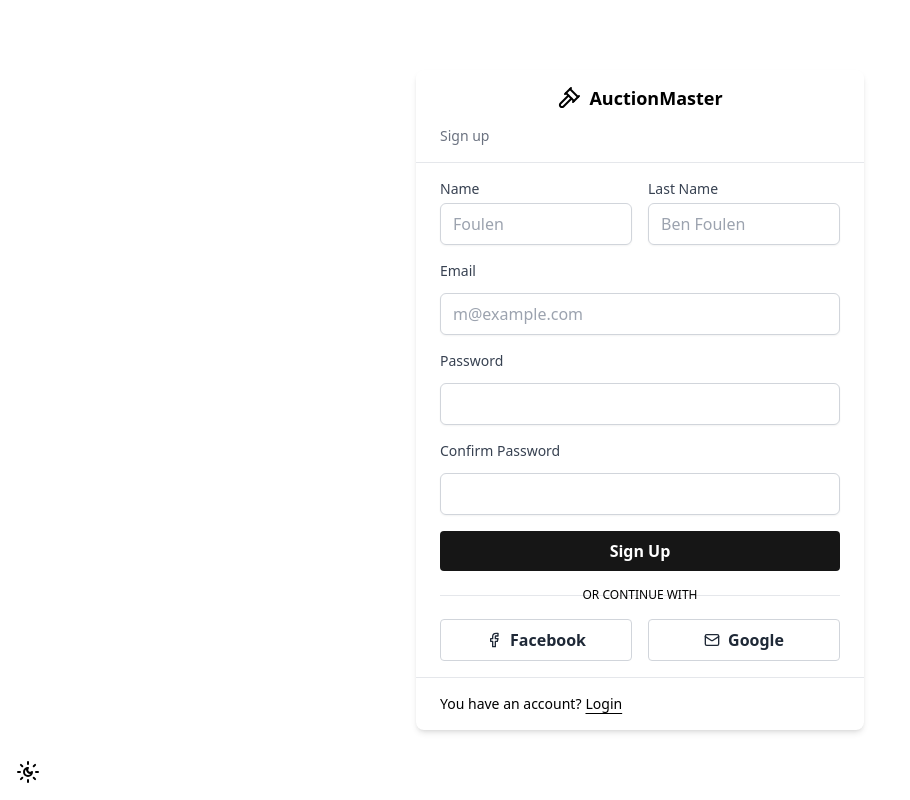
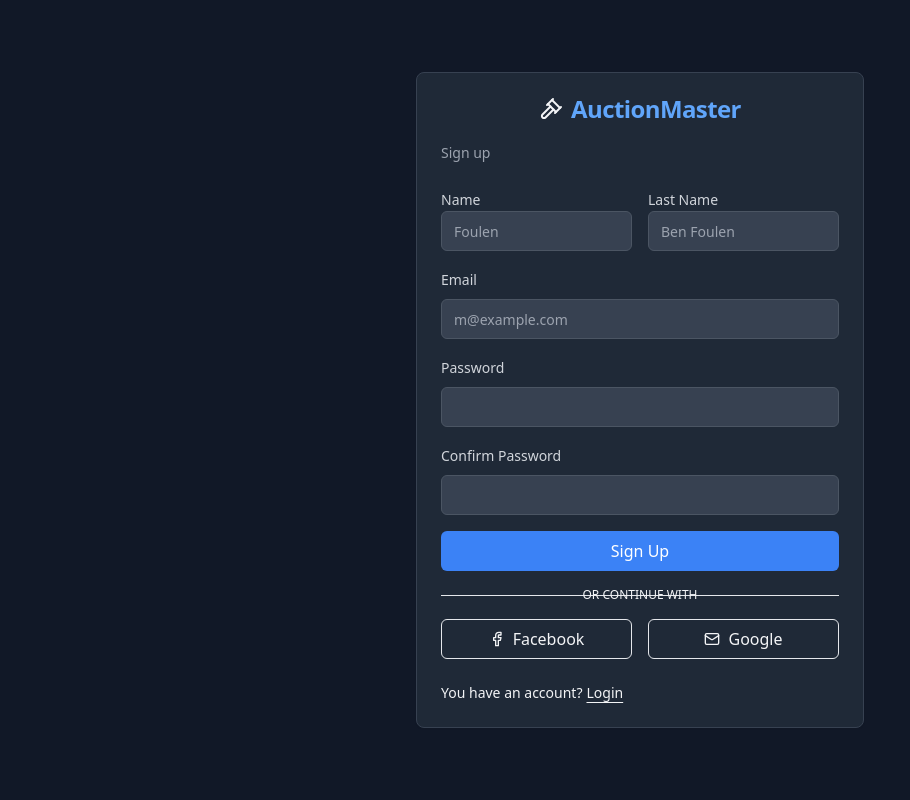
Before and after one commit to halimchoukani/SandD_Client, a React (Vite) app: page / in a window 1280 px wide. Shown: the whole page, without its empty margins (0-910 px from the left). Built offline with nearby package versions, Linux system fonts and the light colour scheme.

Commit message:
Add class-variance-authority dependency

```diff
--- a/package.json
+++ b/package.json
@@ -10,6 +10,7 @@
     "preview": "vite preview"
   },
   "dependencies": {
+    "class-variance-authority": "^0.7.0",
     "lucide-react": "^0.447.0",
     "react": "^18.3.1",
     "react-dom": "^18.3.1"
--- a/src/components/login.jsx
+++ b/src/components/login.jsx
@@ -1,7 +1,5 @@
-import React from "react";
-import { Button } from "../components/ui/index";
-import { Input } from "../components/ui/index";
-import { Label } from "../components/ui/index";
+import React, { useState } from "react";
+import { Button, Input, Label } from "./ui/index";
 import {
   Card,
   CardContent,
@@ -9,23 +7,40 @@
   CardFooter,
   CardHeader,
   CardTitle,
-} from "../components/ui/index";
-import { Gavel, Facebook, Mail } from "lucide-react";
+} from "./ui/index";
+import { Gavel, Facebook, Mail, SunMoon } from "lucide-react";
 
 export default function Login() {
   return (
-    <div className="min-h-screen flex items-center justify-center bg-white">
-      <Card className="w-full max-w-md">
+    <div
+      className={`min-h-screen flex items-center justify-center $
+        bg-[#111827]
+      `}
+    >
+      <Card className={`w-full max-w-md`}>
         <CardHeader className="space-y-1">
           <div className="flex items-center justify-center mb-4">
             <Gavel className="h-6 w-6 mr-2" />
-            <CardTitle className="text-2xl font-bold">AuctionMaster</CardTitle>
+            <CardTitle className="text-2xl font-bold ">AuctionMaster</CardTitle>
           </div>
-          <CardDescription>
-            Enter your email below to login to your account
-          </CardDescription>
+          <CardDescription>Sign up</CardDescription>
         </CardHeader>
         <CardContent className="space-y-4">
+          <div className="flex flex-row justify-between items-center gap-4">
+            <div>
+              <Label htmlFor="name">Name</Label>
+              <Input id="name" placeholder="Foulen" required type="text" />
+            </div>
+            <div>
+              <Label htmlFor="lastName">Last Name</Label>
+              <Input
+                id="lastName"
+                placeholder="Ben Foulen"
+                required
+                type="text"
+              />
+            </div>
+          </div>
           <div className="space-y-2">
             <Label htmlFor="email">Email</Label>
             <Input
@@ -39,23 +54,19 @@
             <Label htmlFor="password">Password</Label>
             <Input id="password" required type="password" />
           </div>
-          <div
-            className="text-sm underline underline-offset-4 hover:text-primary"
-            href="#"
-          >
-            Forgot password?
+          <div className="space-y-2">
+            <Label htmlFor="cpassword">Confirm Password</Label>
+            <Input id="cpassword" required type="password" />
           </div>
           <Button className="w-full" type="submit">
-            Sign In
+            Sign Up
           </Button>
           <div className="relative">
             <div className="absolute inset-0 flex items-center">
               <span className="w-full border-t" />
             </div>
             <div className="relative flex justify-center text-xs uppercase">
-              <span className="bg-background px-2 text-muted-foreground">
-                Or continue with
-              </span>
+              <span className={`bg-background px-2 `}>Or continue with</span>
             </div>
           </div>
           <div className="grid grid-cols-2 gap-4">
@@ -70,15 +81,15 @@
           </div>
         </CardContent>
         <CardFooter className="flex flex-wrap items-center justify-between gap-2">
-          <div className="text-sm text-muted-foreground flex flex-wrap">
+          <div className={`text-sm flex flex-wrap`}>
             <span className="mr-1 hidden sm:inline-block">
-              Don&apos;t have an account?
+              You have an account?
             </span>
             <div
-              className="underline underline-offset-4 hover:text-primary"
+              className={`underline underline-offset-4 hover:text-primary `}
               href="#"
             >
-              Sign up
+              Login
             </div>
           </div>
         </CardFooter>
--- a/src/components/signup.jsx
+++ b/src/components/signup.jsx
@@ -11,20 +11,13 @@
 import { Gavel, Facebook, Mail, SunMoon } from "lucide-react";
 
 export default function Signup() {
-  const [darkMode, setDarkMode] = useState(false);
-
-  // Toggle dark mode
-  const handleDarkModeToggle = () => {
-    setDarkMode((prevMode) => !prevMode);
-  };
-
   return (
     <div
-      className={`min-h-screen flex items-center justify-center ${
-        darkMode ? "bg-gray-900 text-white" : "bg-white"
-      }`}
+      className={`min-h-screen flex items-center justify-center $
+        bg-[#111827]
+      `}
     >
-      <Card className={`w-full max-w-md ${darkMode ? "bg-gray-800" : ""}`}>
+      <Card className={`w-full max-w-md`}>
         <CardHeader className="space-y-1">
           <div className="flex items-center justify-center mb-4">
             <Gavel className="h-6 w-6 mr-2" />
@@ -73,13 +66,7 @@
               <span className="w-full border-t" />
             </div>
             <div className="relative flex justify-center text-xs uppercase">
-              <span
-                className={`bg-background px-2 ${
-                  darkMode ? "text-gray-400" : "text-muted-foreground"
-                }`}
-              >
-                Or continue with
-              </span>
+              <span className={`bg-background px-2 `}>Or continue with</span>
             </div>
           </div>
           <div className="grid grid-cols-2 gap-4">
@@ -94,18 +81,12 @@
           </div>
         </CardContent>
         <CardFooter className="flex flex-wrap items-center justify-between gap-2">
-          <div
-            className={`text-sm flex flex-wrap ${
-              darkMode ? "text-gray-400" : "text-muted-foreground"
-            }`}
-          >
+          <div className={`text-sm flex flex-wrap`}>
             <span className="mr-1 hidden sm:inline-block">
               You have an account?
             </span>
             <div
-              className={`underline underline-offset-4 hover:text-primary ${
-                darkMode ? "hover:text-gray-200" : ""
-              }`}
+              className={`underline underline-offset-4 hover:text-primary `}
               href="#"
             >
               Login
@@ -113,12 +94,6 @@
           </div>
         </CardFooter>
       </Card>
-      <div
-        className="absolute bottom-0 left-0 p-4 cursor-pointer"
-        onClick={handleDarkModeToggle}
-      >
-        <SunMoon />
-      </div>
     </div>
   );
 }
--- a/src/components/ui/index.jsx
+++ b/src/components/ui/index.jsx
@@ -1,49 +1,51 @@
-import React from "react";
+import React, { forwardRef } from "react";
+import { cva } from "class-variance-authority";
 
-export const Button = ({
-  children,
-  className = "",
-  variant = "primary",
-  size = "medium",
-  onClick,
-  disabled = false,
-  type = "button",
-}) => {
-  const baseStyle =
-    "font-semibold rounded focus:outline-none focus:ring-2 focus:ring-offset-2";
-  const variants = {
-    primary: "bg-[#161616] hover:bg-[#161616] text-white focus:ring-[#161616]",
-    secondary:
-      "bg-gray-200 hover:bg-gray-300 text-gray-800 focus:ring-gray-500",
+export const Button = forwardRef(
+  ({ className, variant, size, ...props }, ref) => {
+    const buttonVariants = cva(
+      "inline-flex items-center justify-center rounded-md font-medium transition-colors focus-visible:outline-none focus-visible:ring-2 focus-visible:ring-ring focus-visible:ring-offset-2 disabled:opacity-50 disabled:pointer-events-none",
+      {
+        variants: {
+          variant: {
+            default: "bg-blue-500 text-white hover:bg-blue-600",
+            destructive: "bg-red-500 text-white hover:bg-red-600",
             outline:
-      "border border-gray-300 hover:bg-gray-100 text-gray-800 focus:ring-gray-500",
-  };
-  const sizes = {
-    small: "px-2 py-1 text-sm",
-    medium: "px-4 py-2",
-    large: "px-6 py-3 text-lg",
-  };
+              "border border-input hover:bg-accent hover:text-accent-foreground",
+            secondary: "bg-gray-700 text-white hover:bg-gray-600",
+            ghost: "hover:bg-accent hover:text-accent-foreground",
+            link: "underline-offset-4 hover:underline text-blue-500",
+          },
+          size: {
+            default: "h-10 py-2 px-4",
+            sm: "h-9 px-3 rounded-md",
+            lg: "h-11 px-8 rounded-md",
+          },
+        },
+        defaultVariants: {
+          variant: "default",
+          size: "default",
+        },
+      }
+    );
 
     return (
       <button
-      className={`${baseStyle} ${variants[variant]} ${
-        sizes[size]
-      } ${className} ${
-        disabled ? "opacity-50 cursor-not-allowed" : ""
-      } flex justify-center items-center`}
-      onClick={onClick}
-      disabled={disabled}
-      type={type}
-    >
-      {children}
-    </button>
+        className={buttonVariants({ variant, size, className })}
+        ref={ref}
+        {...props}
+      />
     );
-};
+  }
+);
 
-export const Input = React.forwardRef(({ className = "", ...props }, ref) => {
+Button.displayName = "Button";
+
+export const Input = forwardRef(({ className, type, ...props }, ref) => {
   return (
     <input
-      className={`w-full px-3 py-2 border border-gray-300 rounded-md shadow-sm focus:outline-none focus:ring-1 focus:ring-[#161616] focus:border-[#161616] ${className}`}
+      type={type}
+      className={`flex h-10 w-full rounded-md border border-gray-600 bg-gray-700 px-3 py-2 text-sm text-white placeholder:text-gray-400 focus:outline-none focus:ring-2 focus:ring-blue-500 focus:border-blue-500 disabled:cursor-not-allowed disabled:opacity-50 ${className}`}
       ref={ref}
       {...props}
     />
@@ -52,136 +54,169 @@
 
 Input.displayName = "Input";
 
-export const Select = React.forwardRef(
-  ({ className = "", options = [], ...props }, ref) => {
+export const Select = forwardRef(({ className, children, ...props }, ref) => {
   return (
     <select
-        className={`w-full px-3 py-2 border border-gray-300 rounded-md shadow-sm focus:outline-none focus:ring-1 focus:ring-blue-500 focus:border-blue-500 ${className}`}
+      className={`flex h-10 w-full rounded-md border border-gray-600 bg-gray-700 px-3 py-2 text-sm text-white focus:outline-none focus:ring-2 focus:ring-blue-500 focus:border-blue-500 ${className}`}
       ref={ref}
       {...props}
     >
-        {options.map((option) => (
-          <option key={option.value} value={option.value}>
-            {option.label}
-          </option>
-        ))}
+      {children}
     </select>
+  );
+});
+
+Select.displayName = "Select";
+
+export const Card = forwardRef(({ className, ...props }, ref) => (
+  <div
+    ref={ref}
+    className={`rounded-lg border border-gray-700 bg-gray-800 text-gray-100 shadow-sm ${className}`}
+    {...props}
+  />
+));
+
+Card.displayName = "Card";
+
+export const CardHeader = forwardRef(({ className, ...props }, ref) => (
+  <div
+    ref={ref}
+    className={`flex flex-col space-y-1.5 p-6 ${className}`}
+    {...props}
+  />
+));
+
+CardHeader.displayName = "CardHeader";
+
+export const CardTitle = forwardRef(({ className, ...props }, ref) => (
+  <h3
+    ref={ref}
+    className={`text-2xl font-semibold leading-none tracking-tight text-blue-400 ${className}`}
+    {...props}
+  />
+));
+
+CardTitle.displayName = "CardTitle";
+
+export const CardDescription = forwardRef(({ className, ...props }, ref) => (
+  <p ref={ref} className={`text-sm text-gray-400 ${className}`} {...props} />
+));
+
+CardDescription.displayName = "CardDescription";
+
+export const CardContent = forwardRef(({ className, ...props }, ref) => (
+  <div ref={ref} className={`p-6 pt-0 ${className}`} {...props} />
+));
+
+CardContent.displayName = "CardContent";
+
+export const CardFooter = forwardRef(({ className, ...props }, ref) => (
+  <div
+    ref={ref}
+    className={`flex items-center p-6 pt-0 ${className}`}
+    {...props}
+  />
+));
+
+CardFooter.displayName = "CardFooter";
+
+export const Label = forwardRef(({ className, ...props }, ref) => (
+  <label
+    ref={ref}
+    className={`text-sm font-medium leading-none peer-disabled:cursor-not-allowed peer-disabled:opacity-70 text-gray-300 ${className}`}
+    {...props}
+  />
+));
+
+Label.displayName = "Label";
+
+export const Avatar = forwardRef(({ className, src, alt, ...props }, ref) => (
+  <div ref={ref} className={`relative w-10 h-10 ${className}`}>
+    <img
+      src={src}
+      alt={alt}
+      className="rounded-full object-cover w-full h-full"
+      {...props}
+    />
+  </div>
+));
+
+Avatar.displayName = "Avatar";
+
+export const Badge = forwardRef(
+  ({ className, variant = "default", ...props }, ref) => {
+    const variants = {
+      default: "bg-blue-500 text-white",
+      secondary: "bg-gray-700 text-white",
+      destructive: "bg-red-500 text-white",
+      outline: "text-gray-300 border border-gray-600",
+    };
+
+    return (
+      <div
+        ref={ref}
+        className={`inline-flex items-center rounded-full px-2.5 py-0.5 text-xs font-semibold transition-colors focus:outline-none focus:ring-2 focus:ring-ring focus:ring-offset-2 ${variants[variant]} ${className}`}
+        {...props}
+      />
     );
   }
 );
 
-Select.displayName = "Select";
+Badge.displayName = "Badge";
 
-export const Card = ({ children, className = "" }) => {
-  return (
-    <div
-      className={`bg-white shadow-md rounded-lg overflow-hidden ${className}`}
-    >
-      {children}
-    </div>
-  );
-};
-
-export const CardHeader = ({ children, className = "" }) => {
-  return (
-    <div className={`px-6 py-4 border-b border-gray-200 ${className}`}>
-      {children}
-    </div>
-  );
-};
-
-export const CardContent = ({ children, className = "" }) => {
-  return <div className={`px-6 py-4 ${className}`}>{children}</div>;
-};
-
-export const CardFooter = ({ children, className = "" }) => {
-  return (
-    <div className={`px-6 py-4 border-t border-gray-200 ${className}`}>
-      {children}
-    </div>
-  );
-};
-
-export const Label = ({ children, htmlFor, className = "" }) => {
-  return (
-    <label
-      htmlFor={htmlFor}
-      className={`block text-sm font-medium text-gray-700 mb-1 ${className}`}
-    >
-      {children}
-    </label>
-  );
-};
-
-export const FormGroup = ({ children, className = "" }) => {
-  return <div className={`mb-4 ${className}`}>{children}</div>;
-};
-
-export const Alert = ({ children, variant = "info", className = "" }) => {
+export const Alert = forwardRef(
+  ({ className, variant = "default", ...props }, ref) => {
     const variants = {
-    info: "bg-blue-100 text-blue-800 border-blue-500",
-    success: "bg-green-100 text-green-800 border-green-500",
-    warning: "bg-yellow-100 text-yellow-800 border-yellow-500",
-    error: "bg-red-100 text-red-800 border-red-500",
+      default: "bg-gray-700 text-gray-100",
+      destructive: "bg-red-900 text-red-100 border-red-700",
     };
 
     return (
       <div
-      className={`border-l-4 p-4 ${variants[variant]} ${className}`}
+        ref={ref}
         role="alert"
-    >
-      {children}
-    </div>
-  );
-};
-
-export const Badge = ({ children, variant = "default", className = "" }) => {
-  const variants = {
-    default: "bg-gray-100 text-gray-800",
-    primary: "bg-blue-100 text-blue-800",
-    success: "bg-green-100 text-green-800",
-    warning: "bg-yellow-100 text-yellow-800",
-    danger: "bg-red-100 text-red-800",
-  };
-
-  return (
-    <span
-      className={`inline-flex items-center px-2.5 py-0.5 rounded-full text-xs font-medium ${variants[variant]} ${className}`}
-    >
-      {children}
-    </span>
-  );
-};
-
-export const Avatar = ({ src, alt, size = "medium", className = "" }) => {
-  const sizes = {
-    small: "w-8 h-8",
-    medium: "w-12 h-12",
-    large: "w-16 h-16",
-  };
-
-  return (
-    <img
-      src={src}
-      alt={alt}
-      className={`rounded-full object-cover ${sizes[size]} ${className}`}
+        className={`rounded-lg border p-4 ${variants[variant]} ${className}`}
+        {...props}
       />
     );
-};
+  }
+);
 
-export const Spinner = ({ size = "medium", className = "" }) => {
-  const sizes = {
-    small: "w-4 h-4",
-    medium: "w-8 h-8",
-    large: "w-12 h-12",
-  };
+Alert.displayName = "Alert";
 
-  return (
+export const AlertTitle = forwardRef(({ className, ...props }, ref) => (
+  <h5
+    ref={ref}
+    className={`mb-1 font-medium leading-none tracking-tight ${className}`}
+    {...props}
+  />
+));
+
+AlertTitle.displayName = "AlertTitle";
+
+export const AlertDescription = forwardRef(({ className, ...props }, ref) => (
+  <div
+    ref={ref}
+    className={`text-sm [&_p]:leading-relaxed ${className}`}
+    {...props}
+  />
+));
+
+AlertDescription.displayName = "AlertDescription";
+
+export const FormGroup = forwardRef(({ className, ...props }, ref) => (
+  <div ref={ref} className={`space-y-2 ${className}`} {...props} />
+));
+
+FormGroup.displayName = "FormGroup";
+
+export const Spinner = ({ className, ...props }) => (
   <svg
-      className={`animate-spin ${sizes[size]} ${className}`}
+    className={`animate-spin h-5 w-5 text-white ${className}`}
     xmlns="http://www.w3.org/2000/svg"
     fill="none"
     viewBox="0 0 24 24"
+    {...props}
   >
     <circle
       className="opacity-25"
@@ -198,7 +233,6 @@
     ></path>
   </svg>
 );
-};
 
 export const Modal = ({ isOpen, onClose, children, className = "" }) => {
   if (!isOpen) return null;
@@ -212,7 +246,7 @@
     >
       <div className="flex items-end justify-center min-h-screen pt-4 px-4 pb-20 text-center sm:block sm:p-0">
         <div
-          className="fixed inset-0 bg-gray-500 bg-opacity-75 transition-opacity"
+          className="fixed inset-0 bg-gray-900 bg-opacity-75 transition-opacity"
           aria-hidden="true"
           onClick={onClose}
         ></div>
@@ -223,7 +257,7 @@
           &#8203;
         </span>
         <div
-          className={`inline-block align-bottom bg-white rounded-lg text-left overflow-hidden shadow-xl transform transition-all sm:my-8 sm:align-middle sm:max-w-lg sm:w-full ${className}`}
+          className={`inline-block align-bottom bg-gray-800 rounded-lg text-left overflow-hidden shadow-xl transform transition-all sm:my-8 sm:align-middle sm:max-w-lg sm:w-full ${className}`}
         >
           {children}
         </div>
@@ -237,11 +271,11 @@
     <div className="relative group">
       {children}
       <div
-        className={`absolute z-10 invisible group-hover:visible bg-gray-800 text-white text-sm rounded py-1 px-2 bottom-full left-1/2 transform -translate-x-1/2 -translate-y-2 ${className}`}
+        className={`absolute z-10 invisible group-hover:visible bg-gray-700 text-white text-sm rounded py-1 px-2 bottom-full left-1/2 transform -translate-x-1/2 -translate-y-2 ${className}`}
       >
         {content}
         <svg
-          className="absolute text-gray-800 h-2 w-full left-0 top-full"
+          className="absolute text-gray-700 h-2 w-full left-0 top-full"
           x="0px"
           y="0px"
           viewBox="0 0 255 255"
@@ -252,15 +286,3 @@
     </div>
   );
 };
-
-export const CardTitle = ({ children, className = "" }) => {
-  return (
-    <h2 className={`text-lg font-semibold leading-tight ${className}`}>
-      {children}
-    </h2>
-  );
-};
-
-export const CardDescription = ({ children, className = "" }) => {
-  return <p className={`text-sm text-gray-500 ${className}`}>{children}</p>;
-};
```
Also changed, not shown: 1 other file (tests, documents, lock files or other folders). Lines whose indentation alone changed are shown as unchanged.
